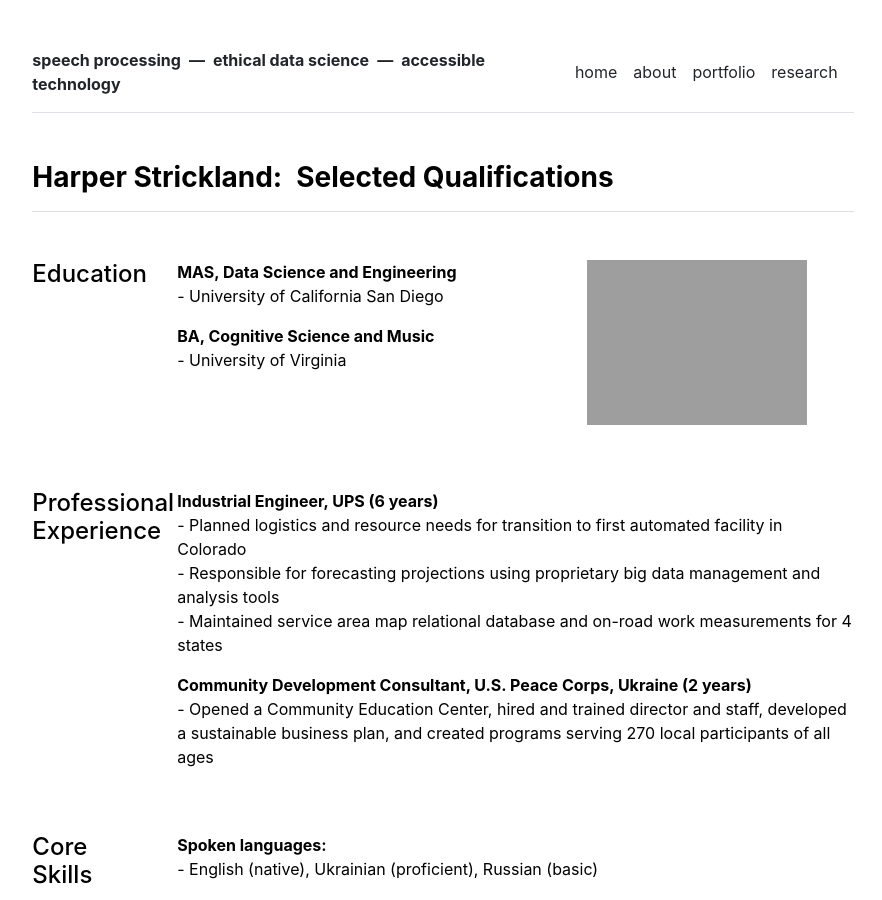
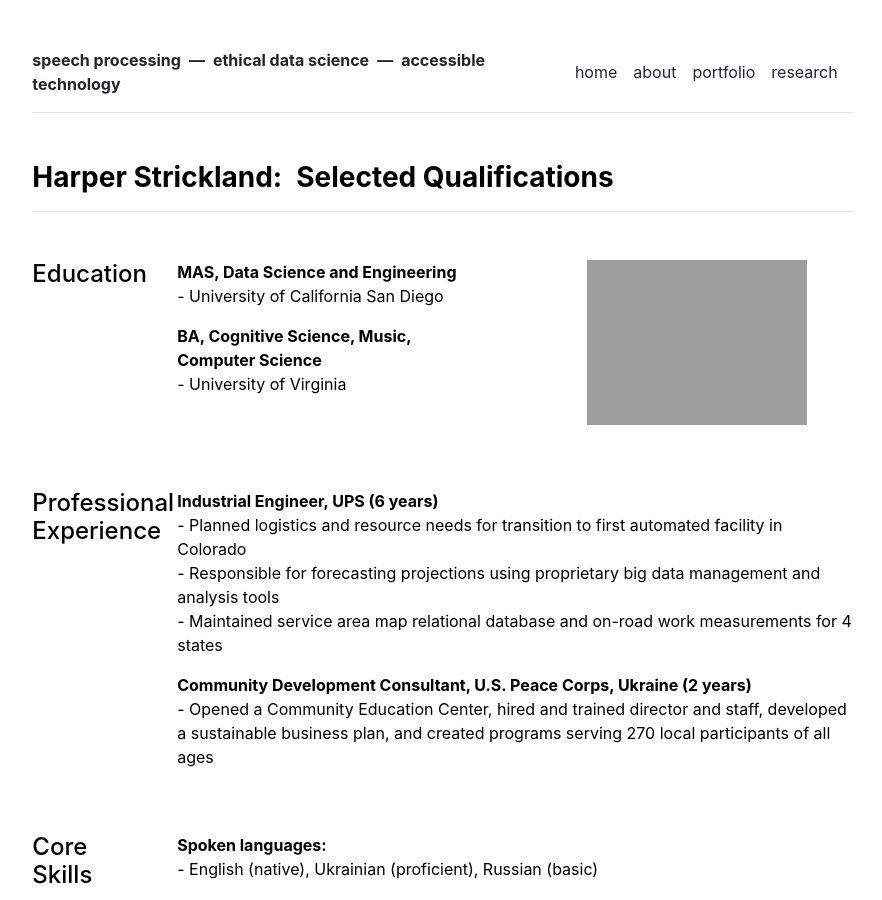
Before and after one commit to speakingofdata/speakingofdata.github.io, a Jekyll site: the page built from about.md, in a window 1280 px wide and 900 px high. Shown: the whole window, without its empty margins (197-1079 px from the left). Built offline with Jekyll 4.4.1, drawn with Linux system fonts in a browser that asks for light colours; nearby versions of some CDN libraries.

Commit message:
Update education.yml

```diff
--- a/_data/about/education.yml
+++ b/_data/about/education.yml
@@ -1,5 +1,5 @@
 - title: 'MAS, Data Science and Engineering'
   description: 'University of California San Diego'
 
-- title: 'BA, Cognitive Science and Music'
+- title: 'BA, Cognitive Science, Music, Computer Science'
   description: 'University of Virginia'
```
